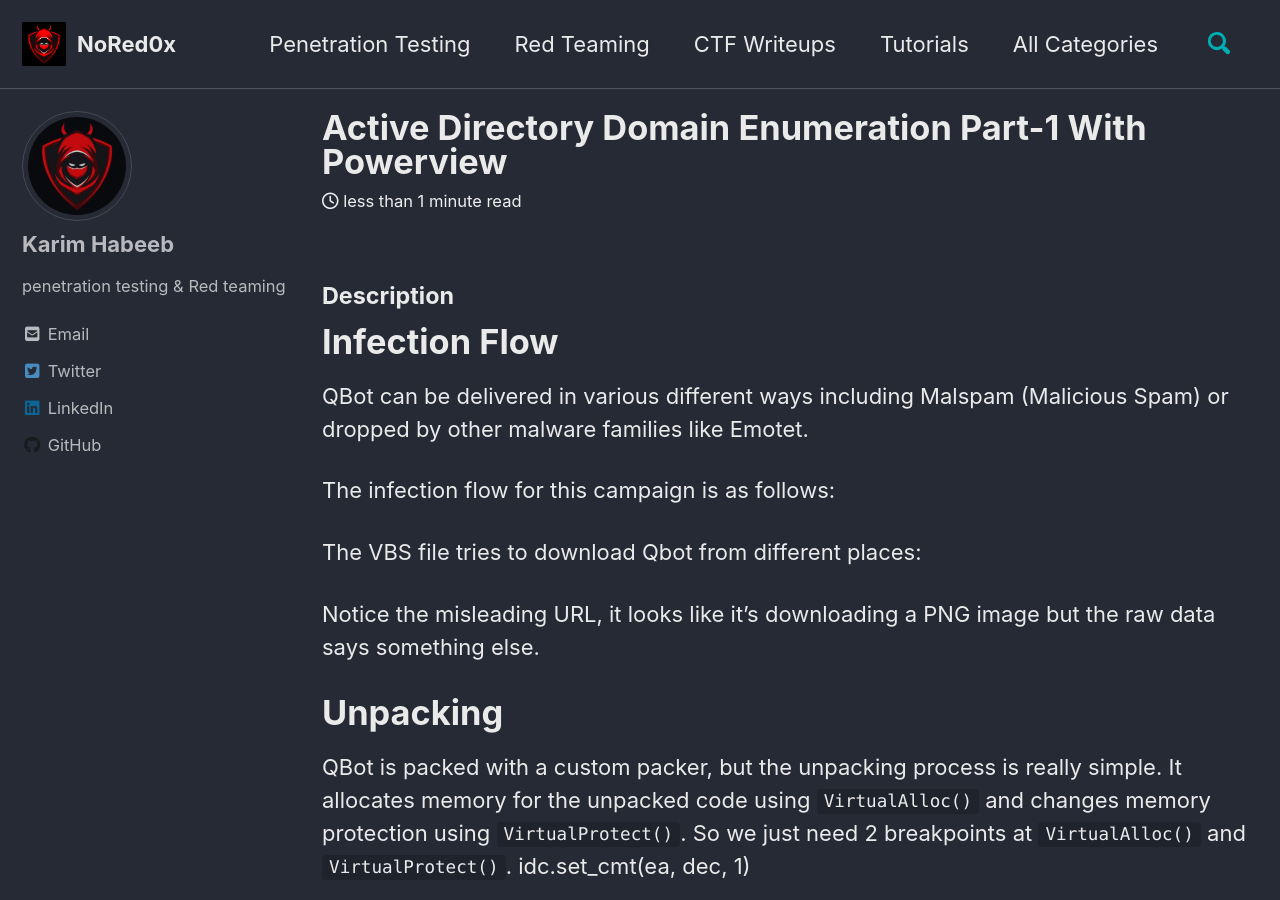
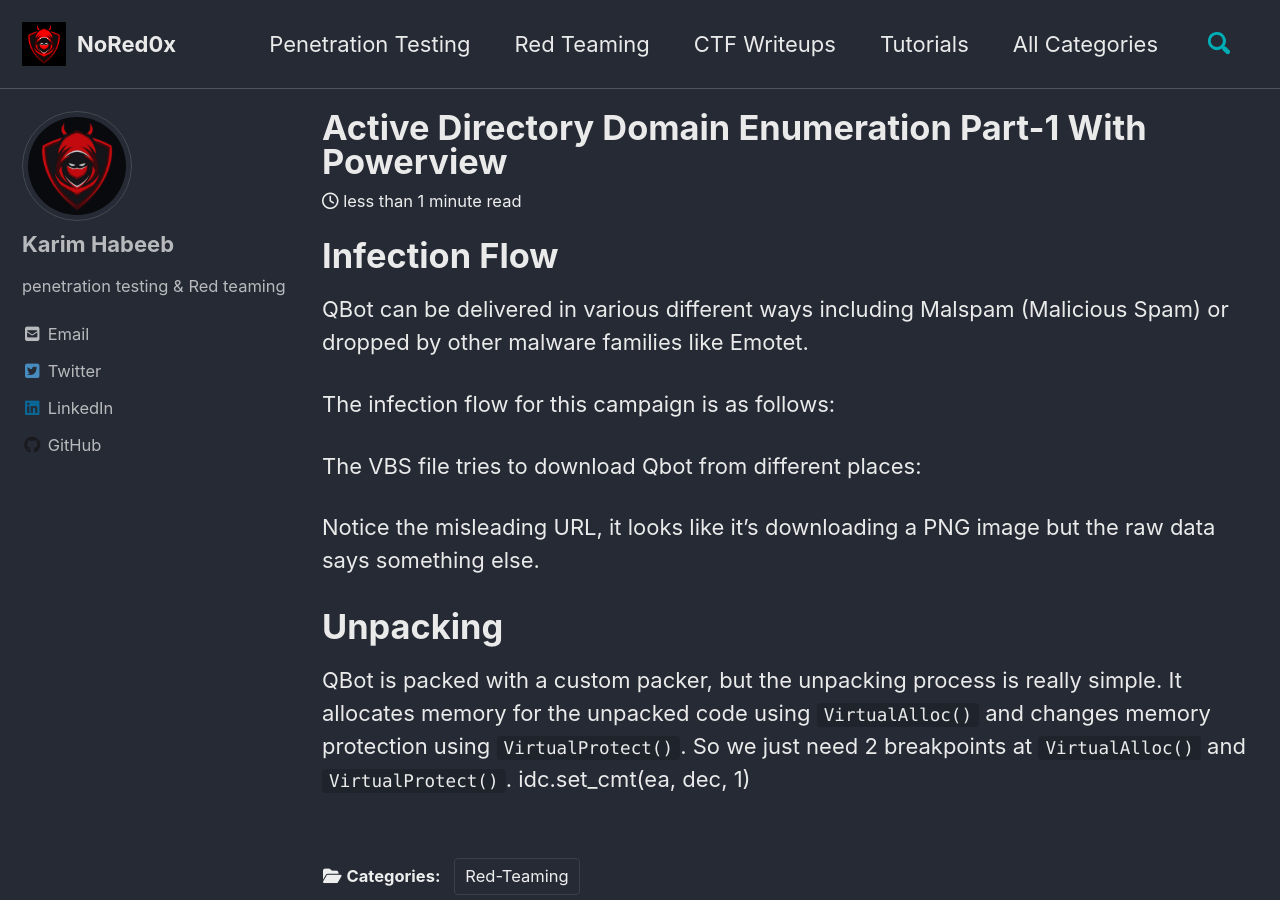
Before and after one commit to NoRed0x/NoRed0x.github.io, a Jekyll site: the page built from _posts/Red-Teaming/2021-06-19-active-directory-domain-enumeration.md, in a window 1280 px wide and 900 px high. Built offline with Jekyll 4.4.1, drawn with Linux system fonts in a browser that asks for light colours; cached includes are drawn as plain includes; nearby versions of some CDN libraries.

Commit message:
Update 2021-06-19-active-directory-domain-enumeration.md

```diff
--- a/_posts/Red-Teaming/2021-06-19-active-directory-domain-enumeration.md
+++ b/_posts/Red-Teaming/2021-06-19-active-directory-domain-enumeration.md
@@ -7,9 +7,6 @@ ribbon: red
 categories:
   - Red-Teaming
 ---
-
-
-#### Description
 
 # Infection Flow
 
```
